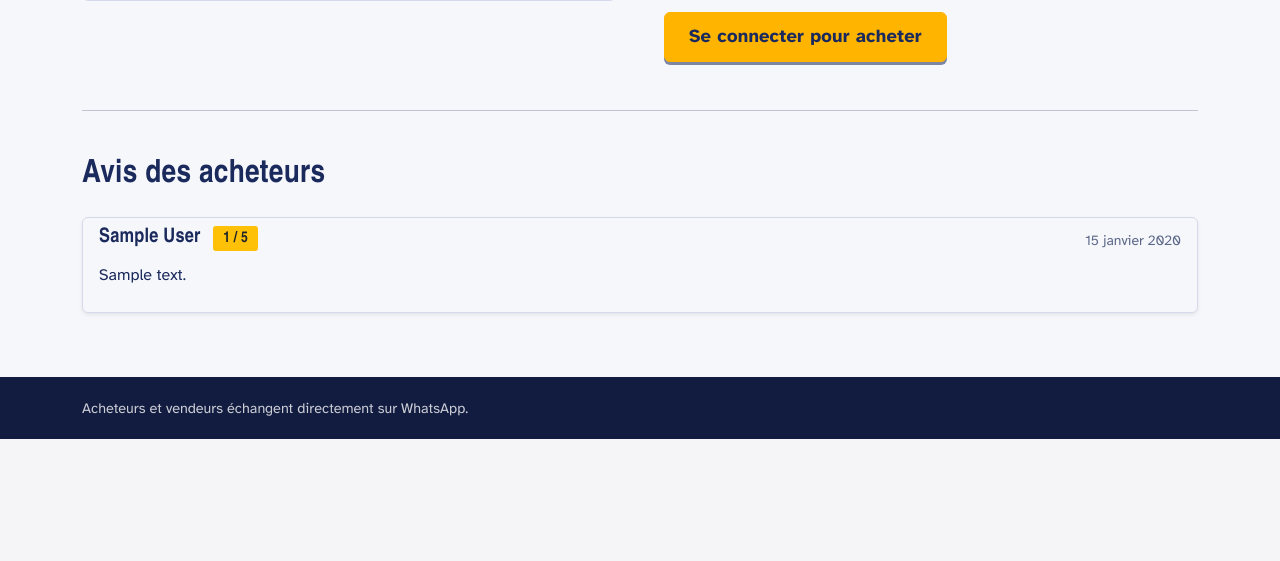
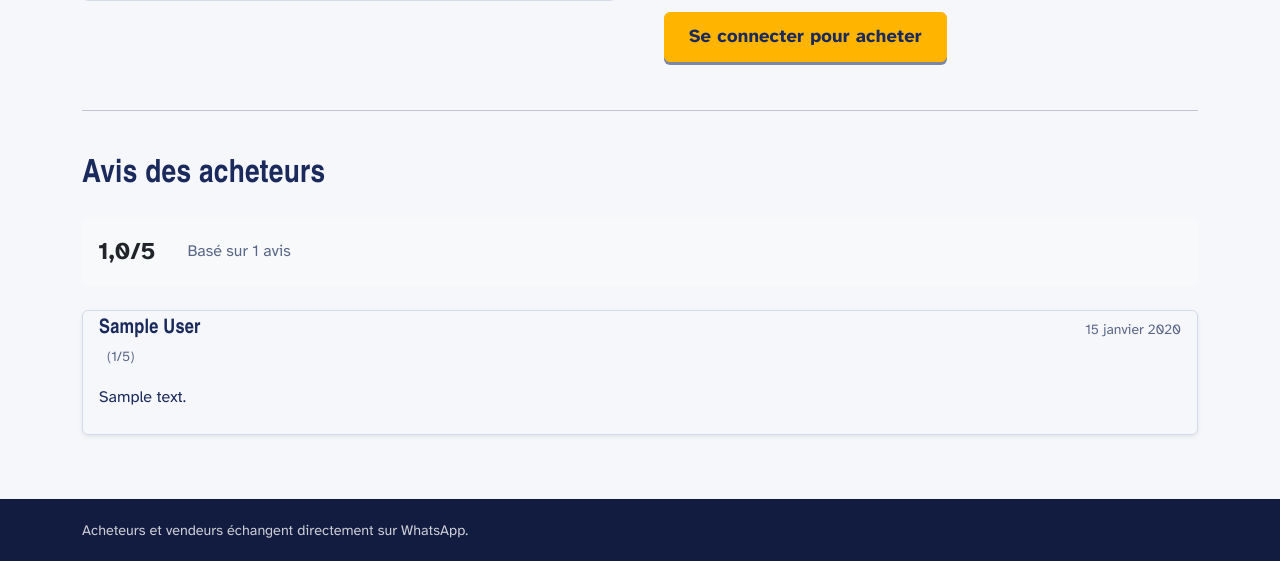
Before and after one commit to aklrom/MARKETPLACE-, a Django app: page /products/1/ in a window 1280 px wide. Shown: the part 502-1063 px from the top of the page. Before the commit the page ends 941 px from the top, so only its background shows below. Run offline with Django 5.2, Linux system fonts and the light colour scheme; tables that the repository leaves empty hold one stand-in row (values such as "Sample post"); grey boxes marked "Sample" are stand-in pictures; parts of the project's set-up code (start-up, migrations or seed data) failed here and were passed over; some web fonts are replaced.

Commit message:
feat: enhance product review section with average rating display and pagination

```diff
--- a/products/models.py
+++ b/products/models.py
@@ -3,6 +3,7 @@ from decimal import Decimal
 from django.conf import settings
 from django.core.validators import MinValueValidator
 from django.db import models
+from django.db.models.aggregates import Avg
 
 
 class Category(models.Model):
@@ -66,3 +67,14 @@ class Product(models.Model):
     @property
     def in_stock(self):
         return self.is_active and self.quantity > 0
+
+    @property
+    def average_rating(self):
+        """Calcule la moyenne des notes, retourne 0 s'il n'y a pas d'avis"""
+        result = self.reviews.aggregate(Avg('rating'))['rating__avg']
+        return round(result, 1) if result is not None else 0.0
+
+    @property
+    def reviews_count(self):
+        """Retourne le nombre total d'avis"""
+        return self.reviews.count()
--- a/products/templates/products/product_detail.html
+++ b/products/templates/products/product_detail.html
@@ -55,16 +55,42 @@
 </div>
 
 <hr class="my-5">
+
 <div class="row">
     <div class="col-12">
-        <h2 class="h3 mb-4">Avis des acheteurs</h2>
+        <h2 id="avis-section" class="h3 mb-4">Avis des acheteurs</h2>
 
-        <!-- Bouton pour ajouter un avis (visible seulement si l'utilisateur a acheté le produit) -->
+        <!-- Affichage de la note moyenne globale -->
+        {% if product.reviews_count > 0 %}
+        <div class="card mb-4 bg-light border-0">
+            <div class="card-body d-flex align-items-center flex-wrap">
+                <span class="fs-4 fw-bold text-dark me-3">{{ product.average_rating }}/5</span>
+                <div class="text-warning fs-5">
+                    {% for i in "12345"|make_list %}
+                        {% if forloop.counter <= product.average_rating %}
+                            <i class="bi bi-star-fill"></i>
+                        {% else %}
+                            <i class="bi bi-star"></i>
+                        {% endif %}
+                    {% endfor %}
+                </div>
+                <span class="text-muted ms-3">Basé sur {{ product.reviews_count }} avis</span>
+            </div>
+        </div>
+        {% endif %}
+
+        <!-- Bouton pour ajouter un avis -->
         {% if user.is_authenticated %}
             {% if can_review %}
+                {% if not has_reviewed %}
                     <a href="{% url 'reviews:review_create' product.id %}" class="btn btn-success mb-4">
-                    ★ Laisser un avis sur ce produit
+                        <i class="bi bi-pencil-square"></i> Laisser un avis sur ce produit
                     </a>
+                {% else %}
+                    <div class="alert alert-success mb-4">
+                        <i class="bi bi-check-circle"></i> Vous avez déjà laissé un avis sur ce produit.
+                    </div>
+                {% endif %}
             {% else %}
                 <div class="alert alert-info mb-4">
                     <i class="bi bi-info-circle"></i> Vous ne pouvez laisser un avis que sur les produits que vous avez achetés et reçus.
@@ -72,33 +98,80 @@
             {% endif %}
         {% endif %}
 
-
         <!-- Liste des avis -->
-        {% if product.reviews.all %}
+        {% if reviews %}
             <div class="list-group">
-                {% for review in product.reviews.all %}
+                {% for review in reviews %}
                 <div class="list-group-item list-group-item-action flex-column align-items-start mb-3 border rounded shadow-sm">
-                        <div class="d-flex w-100 justify-content-between align-items-center">
+                    <div class="d-flex w-100 justify-content-between align-items-start">
+                        <div>
                             <h5 class="mb-1">
-                                <!-- Affiche le nom, ou "Utilisateur" si vide -->
                                 {{ review.publier.first_name }} {{ review.publier.last_name|default:"Utilisateur" }}
-                                <span class="badge bg-warning text-dark ms-2">{{ review.rating }} / 5</span>
                             </h5>
+                            <div class="text-warning">
+                                {% for i in "12345"|make_list %}
+                                    {% if forloop.counter <= review.rating %}
+                                        <i class="bi bi-star-fill"></i>
+                                    {% else %}
+                                        <i class="bi bi-star"></i>
+                                    {% endif %}
+                                {% endfor %}
+                                <span class="text-muted ms-2 small">({{ review.rating }}/5)</span>
+                            </div>
+                        </div>
                         <small class="text-muted">{{ review.created_at|date:"d F Y" }}</small>
                     </div>
-                        <p class="mb-1 mt-2 text-secondary">{{ review.text|linebreaks }}</p>
+                    <p class="mb-1 mt-3 text-secondary">{{ review.text|linebreaks }}</p>
 
-                        <!-- Bouton de modification visible uniquement pour l'auteur de l'avis -->
                     {% if user == review.publier %}
                     <div class="mt-3 pt-2 border-top">
                         <a href="{% url 'reviews:review_update' review.id %}" class="btn btn-sm btn-outline-primary">
-                                    Modifier mon avis
+                            <i class="bi bi-pencil"></i> Modifier mon avis
                         </a>
                     </div>
                     {% endif %}
                 </div>
                 {% endfor %}
             </div>
+
+            <!-- Pagination -->
+            {% if reviews.has_other_pages %}
+            <nav aria-label="Pagination des avis" class="mt-4">
+                <ul class="pagination justify-content-center">
+                    {% if reviews.has_previous %}
+                        <li class="page-item">
+                            <a class="page-link" href="?page={{ reviews.previous_page_number }}#avis-section">
+                                <i class="bi bi-chevron-left"></i> Précédent
+                            </a>
+                        </li>
+                    {% else %}
+                        <li class="page-item disabled"><span class="page-link">Précédent</span></li>
+                    {% endif %}
+
+                    {% for i in reviews.paginator.page_range %}
+                        {% if reviews.number == i %}
+                            <li class="page-item active" aria-current="page">
+                                <span class="page-link">{{ i }}</span>
+                            </li>
+                        {% else %}
+                            <li class="page-item">
+                                <a class="page-link" href="?page={{ i }}#avis-section">{{ i }}</a>
+                            </li>
+                        {% endif %}
+                    {% endfor %}
+
+                    {% if reviews.has_next %}
+                        <li class="page-item">
+                            <a class="page-link" href="?page={{ reviews.next_page_number }}#avis-section">
+                                Suivant <i class="bi bi-chevron-right"></i>
+                            </a>
+                        </li>
+                    {% else %}
+                        <li class="page-item disabled"><span class="page-link">Suivant</span></li>
+                    {% endif %}
+                </ul>
+            </nav>
+            {% endif %}
         {% else %}
             <div class="alert alert-light border text-center py-4">
                 <p class="text-muted mb-0">Aucun avis pour le moment. Soyez le premier à partager votre expérience !</p>
--- a/products/views.py
+++ b/products/views.py
@@ -1,10 +1,11 @@
 from django.contrib.auth.decorators import login_required
 from django.http import Http404, HttpResponseForbidden
 from django.shortcuts import get_object_or_404, redirect, render
-
+from django.core.paginator import Paginator, EmptyPage, PageNotAnInteger
 from .forms import ProductForm
 from .models import Product
-from orders.models import Order  # <--- AJOUT : Import du modèle Order pour la vérification
+from reviews.models import Review
+from orders.models import Order
 
 
 def product_list(request):
@@ -26,20 +27,35 @@ def product_detail(request, id):
 
     # --- NOUVEAU : Vérification du droit d'avis ---
     can_review = False
+    has_reviewed = False
     if request.user.is_authenticated:
         can_review = Order.objects.filter(
             buyer=request.user,
             product=product,
             status=Order.Status.COMPLETED  # On vérifie que la commande est bien terminée
         ).exists()
+        has_reviewed=product.reviews.filter(publier=request.user).exists()
     # ----------------------------------------------
+    reviews_list = product.reviews.all()
+    paginator = Paginator(reviews_list, 5)  # Change 5 en 10 si tu préfères
+    page_number = request.GET.get('page')
 
+    try:
+        reviews = paginator.page(page_number)
+    except PageNotAnInteger:
+        # Si la page n'est pas un entier, on affiche la première page
+        reviews = paginator.page(1)
+    except EmptyPage:
+        # Si la page est hors limites (ex: page 99), on affiche la dernière page
+        reviews = paginator.page(paginator.num_pages)
     return render(
         request,
         "products/product_detail.html",
         {
             "product": product,
-            "can_review": can_review,  # <--- AJOUT : On passe cette variable au template
+            "can_review": can_review,
+            "reviews": reviews,
+            "has_reviewed": has_reviewed,
         }
     )
 
--- a/reviews/models.py
+++ b/reviews/models.py
@@ -8,6 +8,10 @@ class Review(models.Model):
     text=models.TextField()
     rating=models.IntegerField(choices=[(1,"1"),(2,"2"),(3,"3"),(4,"4"),(5,"5")])
     created_at=models.DateTimeField(auto_now_add=True)
+
+    class Meta:
+        unique_together = ('product', 'publier')  # 1a: Un seul avis par produit et par utilisateur
+        ordering = ['-created_at']
     def __str__(self):
         if self.user==None:
             return f" avis sur le {self.product}"
--- a/reviews/views.py
+++ b/reviews/views.py
@@ -11,6 +11,9 @@ from orders.models import Order
 @login_required
 def review_create(request,id):
     product=get_object_or_404(Product,id=id)
+    if Review.objects.filter(product=product, publier=request.user).exists():
+        return HttpResponseForbidden("Vous avez déjà laissé un avis pour ce produit.")
+
     has_purchased=Order.objects.filter(buyer=request.user,product=product,status=Order.Status.COMPLETED).exists()
     if not has_purchased:
         return HttpResponseForbidden("Vous ne pouvez pas laisser un avis sur ce produit car vous ne l'avez pas acheté.")
```
Also changed, not shown: reviews/migrations/0002_alter_review_options_alter_review_unique_together.py (added). Lines whose indentation alone changed are shown as unchanged.
